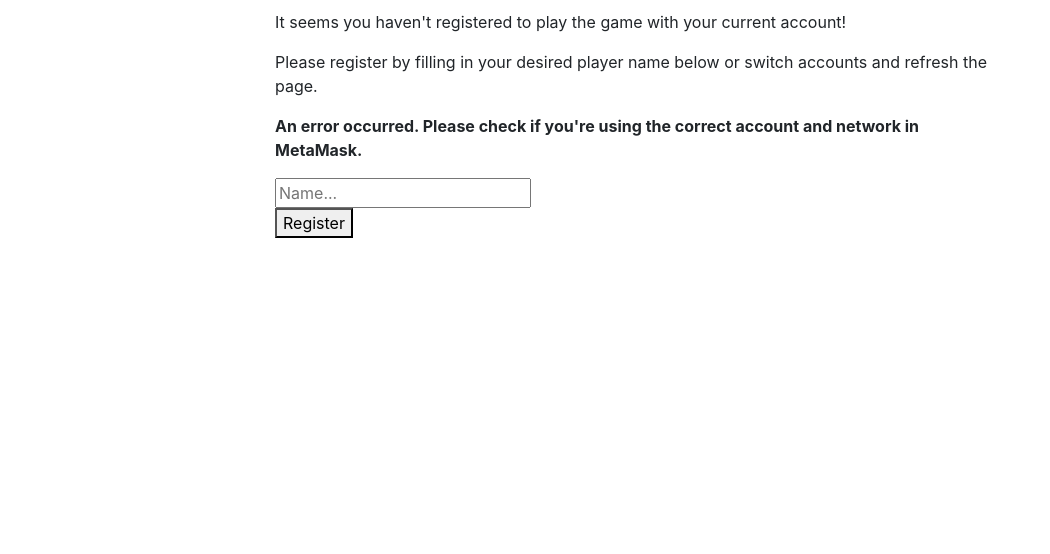
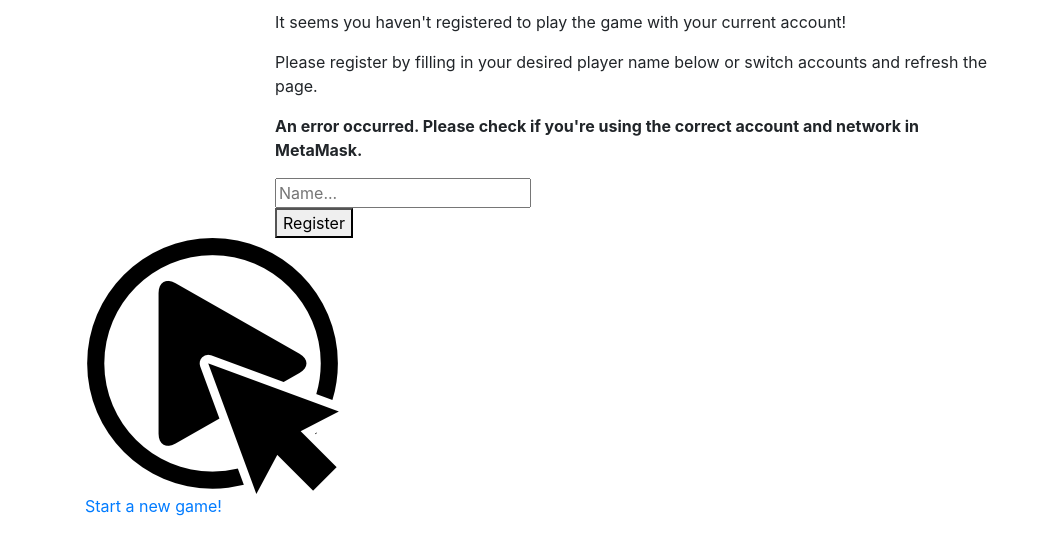
Before and after one commit to 4c0n/tic-tac-cryptoe, a website: page app/index.html in a window 1280 px wide. Shown: the part 650-1204 px from the top of the page, without its empty margins (0-1050 px from the left). Before the commit the page ends 1048 px from the top, so only its background shows below. Drawn offline with nearby package versions, Linux system fonts and the light colour scheme; files whose address does not match are found by name.

Commit message:
Added new game pane

```diff
--- a/app/index.html
+++ b/app/index.html
@@ -91,6 +91,18 @@
         </div>
     </div>
     </div>
+    <div class="new-game-pane container">
+        <div class="row">
+            <div class="col">
+                <a href="#" id="new-game-button">
+                    <div>
+                        <img src='/Click-Play.png' />
+                        <p>Start a new game!</p>
+                    </div>
+                </a>
+            </div>
+        </div>
+    </div>
     <div class="game-board container">
         <div class="game-message-row row">
             <div class="col">
```
